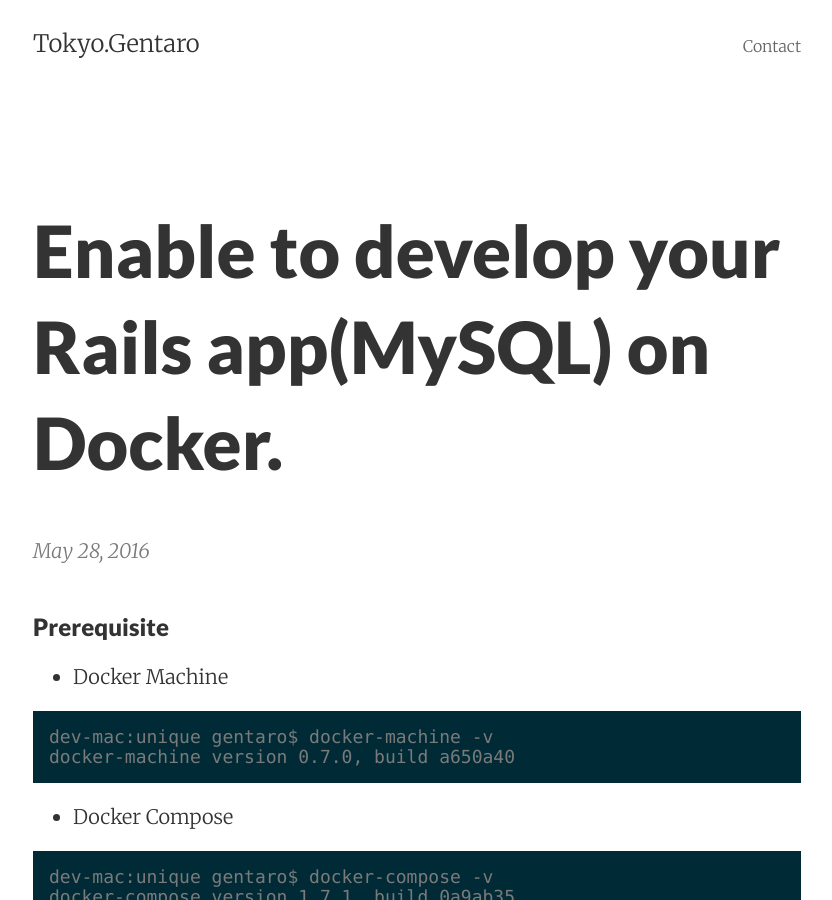
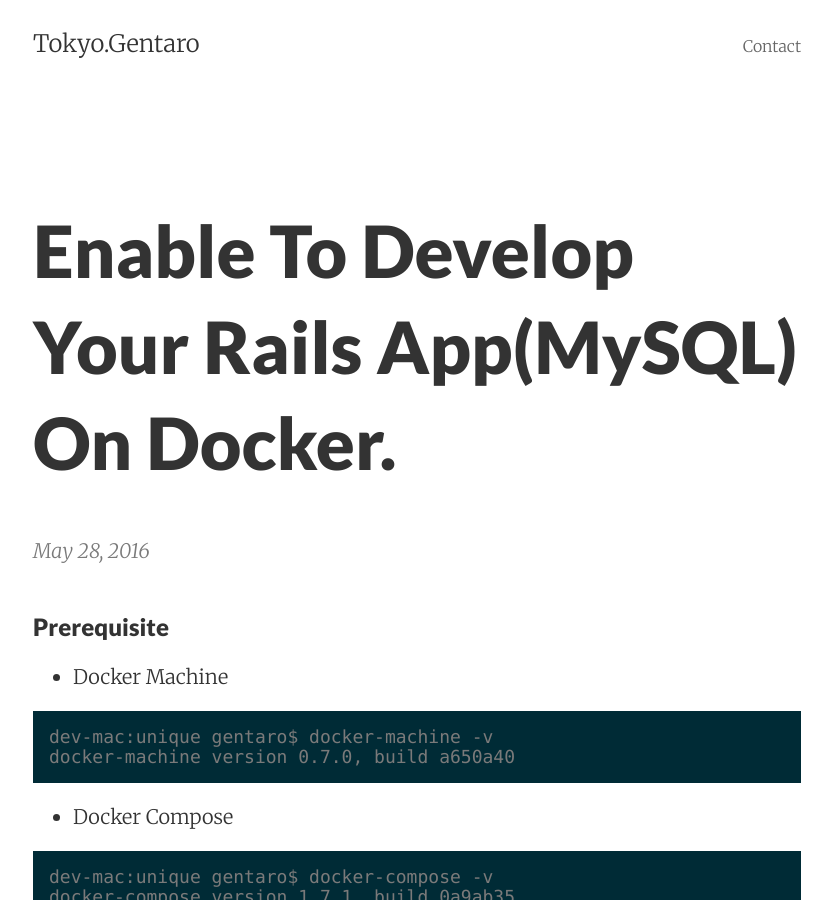
Before and after one commit to gentaro-sakamoto/gentaro-sakamoto.github.io, a Jekyll site: the page built from _posts/2016-05-28-enable-to-develop-your-rails-app-mysql-on-docker.markdown, in a window 1280 px wide and 900 px high. Shown: the whole window, without its empty margins (223-1055 px from the left). Built offline with Jekyll 4.4.1, drawn with Linux system fonts in a browser that asks for light colours.

```diff
--- a/_posts/2016-05-28-enable-to-develop-your-rails-app-mysql-on-docker.markdown
+++ b/_posts/2016-05-28-enable-to-develop-your-rails-app-mysql-on-docker.markdown
@@ -1,6 +1,6 @@
 ---
 published: true
-title: Enable to develop your Rails app(MySQL) on Docker.
+title: Enable To Develop Your Rails App(MySQL) On Docker.
 layout: post
 ---
 ### Prerequisite
```
